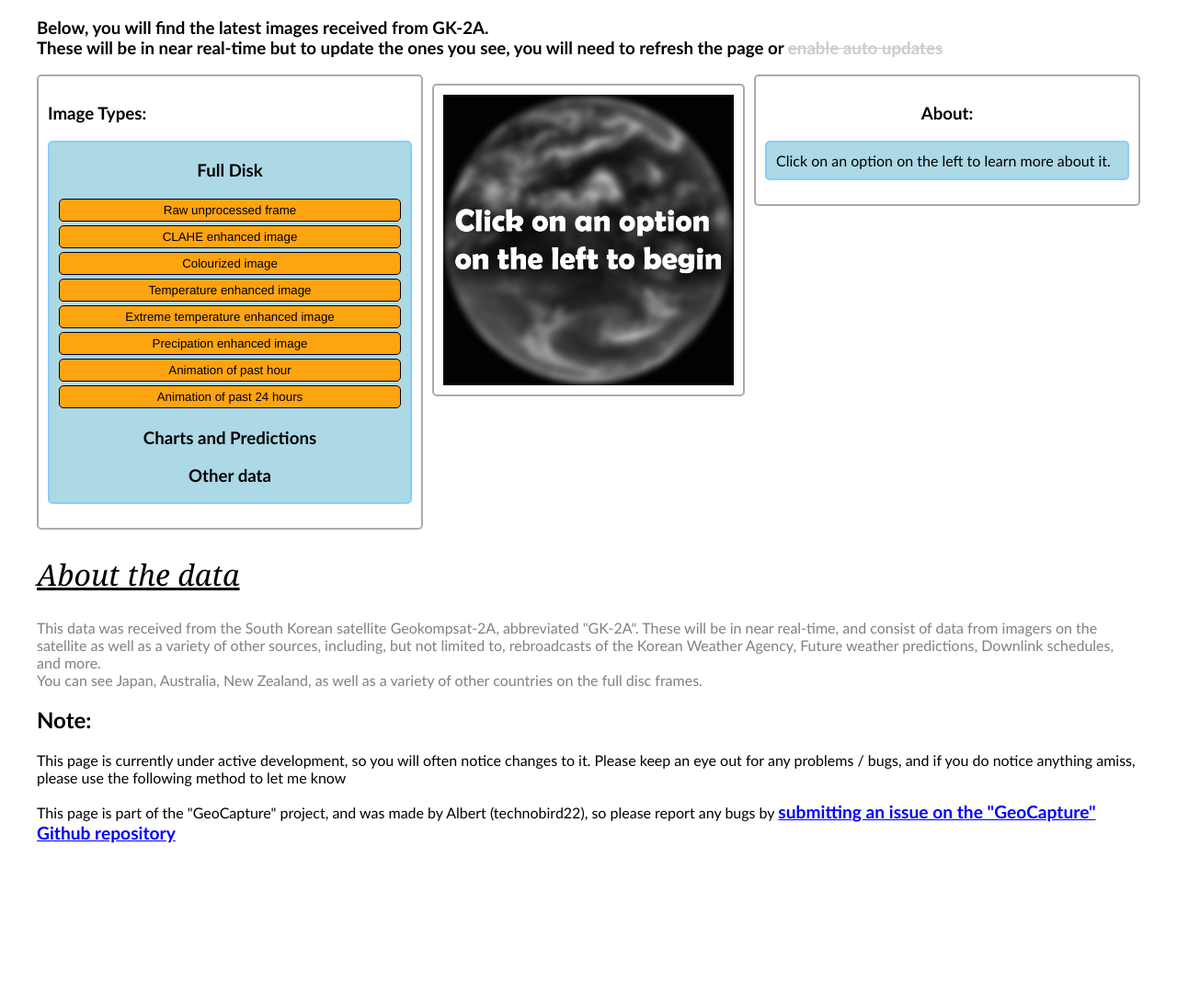
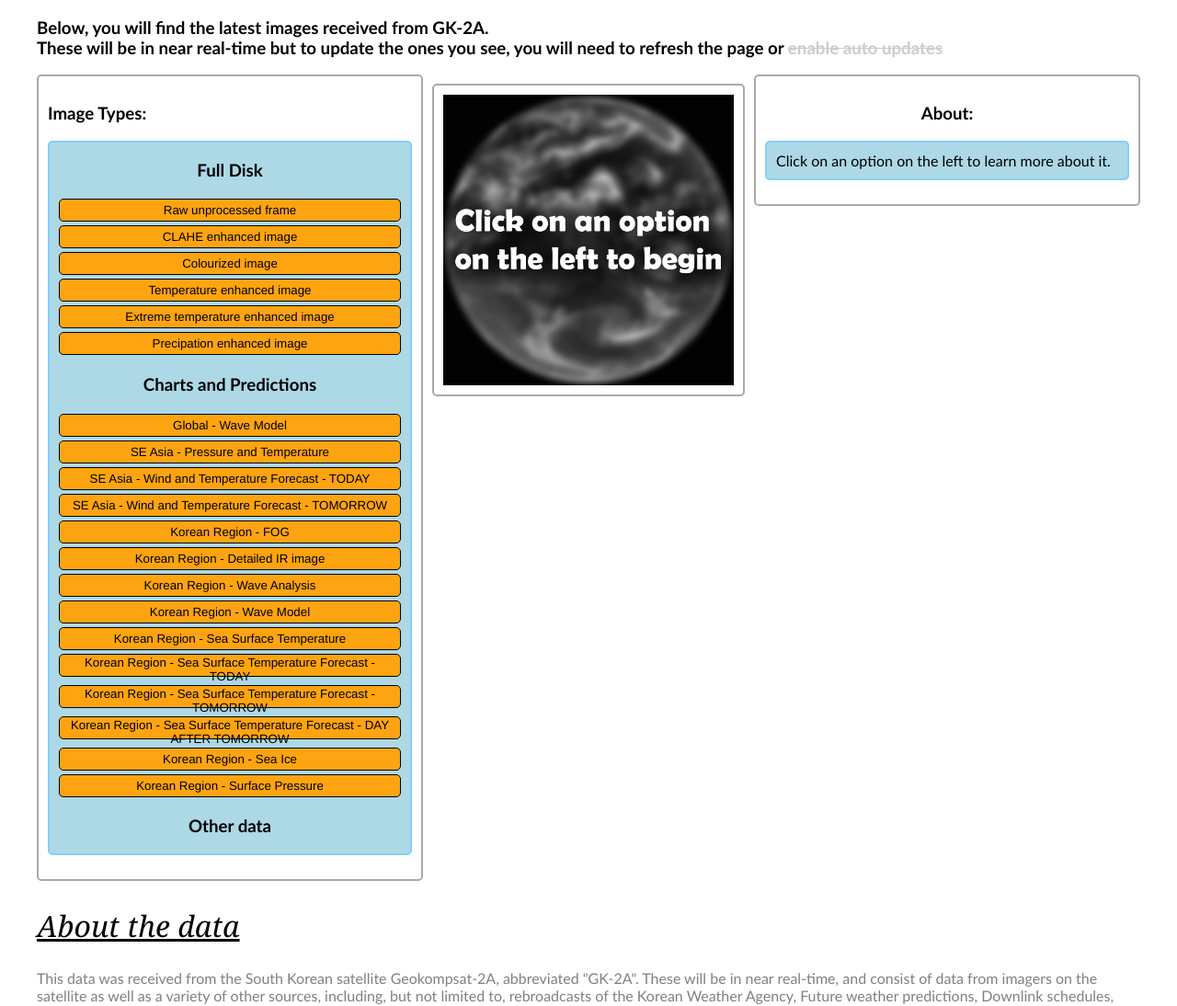
Before and after one commit to technobird22/GeoViewer, a plain HTML site: page live_viewer/captures.html in a window 1280 px wide. Shown: the top 1094 px of the page at 92% size. Before the commit the page ends 933 px from the top, so only its background shows below. Drawn offline with Linux system fonts and the light colour scheme.

Commit message:
Added even more image options

```diff
--- a/live_viewer/captures.html
+++ b/live_viewer/captures.html
@@ -44,9 +44,21 @@
                     <li><button onclick="change_image('temp')">Temperature enhanced image</button></li>
                     <li><button onclick="change_image('ex-temp')">Extreme temperature enhanced image</button></li>
                     <li><button onclick="change_image('precip')">Precipation enhanced image</button></li>
-                    <li><button onclick="change_image('animation1')">Animation of past hour</button></li>
-                    <li><button onclick="change_image('animation24')">Animation of past 24 hours</button></li>
                     <li><h3>Charts and Predictions</h3></li>
+                    <li><button onclick="change_image('GWW3F')">Global - Wave Model</button></li>
+                    <li><button onclick="change_image('UP50A')">SE Asia - Pressure and Temperature</button></li>
+                    <li><button onclick="change_image('')">SE Asia - Wind and Temperature Forecast - TODAY</button></li>
+                    <li><button onclick="change_image('')">SE Asia - Wind and Temperature Forecast - TOMORROW</button></li>
+                    <li><button onclick="change_image('')">Korean Region - FOG</button></li>
+                    <li><button onclick="change_image('')">Korean Region - Detailed IR image</button></li>
+                    <li><button onclick="change_image('')">Korean Region - Wave Analysis</button></li>
+                    <li><button onclick="change_image('')">Korean Region - Wave Model</button></li>
+                    <li><button onclick="change_image('')">Korean Region - Sea Surface Temperature</button></li>
+                    <li><button onclick="change_image('')">Korean Region - Sea Surface Temperature Forecast - TODAY</button></li>
+                    <li><button onclick="change_image('')">Korean Region - Sea Surface Temperature Forecast - TOMORROW</button></li>
+                    <li><button onclick="change_image('')">Korean Region - Sea Surface Temperature Forecast - DAY AFTER TOMORROW</button></li>
+                    <li><button onclick="change_image('')">Korean Region - Sea Ice</button></li>
+                    <li><button onclick="change_image('')">Korean Region - Surface Pressure</button></li>
                     <li><h3>Other data</h3></li>
                 </ul>
             </div>
```
